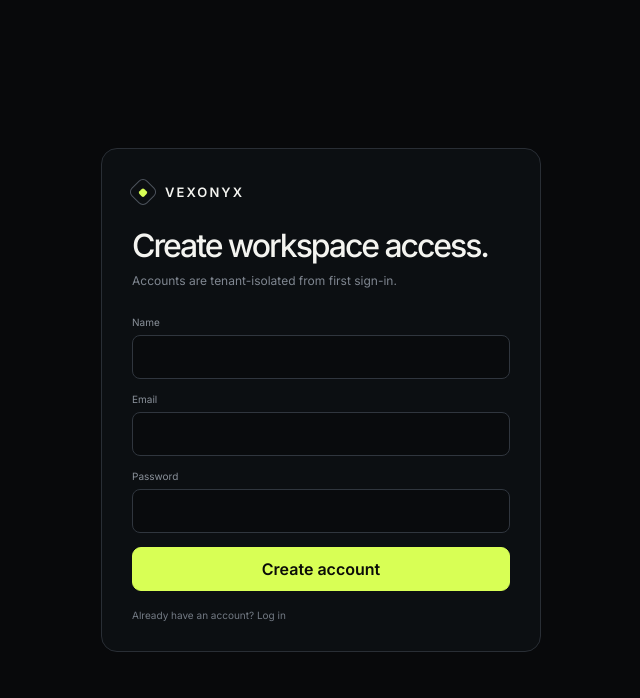
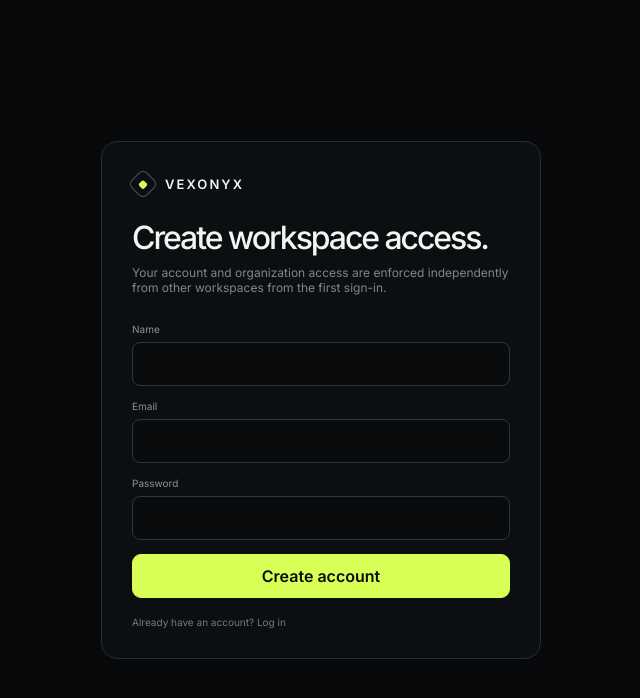
Before and after one commit to heke99/vexonyx, a Next.js app in the folder apps/web/: page /signup in a window 1280 px wide. Shown: the top 698 px of the page, without its empty margins (319-959 px from the left). Built offline with nearby package versions, Linux system fonts and the light colour scheme; no server answers; a web font is replaced by a local one.

Commit message:
Remove tenant jargon and preserve invitation return path

```diff
--- a/apps/web/app/signup/page.tsx
+++ b/apps/web/app/signup/page.tsx
@@ -1,8 +1,11 @@
 import Link from "next/link";
 import { Brand } from "@/components/brand";
+import { safeLocalPath } from "@/lib/safe-redirect";
 import { signup } from "./actions";
 
-export default async function SignupPage({ searchParams }: { searchParams: Promise<{ error?: string; created?: string }> }) {
+export default async function SignupPage({ searchParams }: { searchParams: Promise<{ error?: string; created?: string; next?: string }> }) {
   const query = await searchParams;
-  return <main className="auth-page"><section className="auth-card"><Brand /><h1>Create workspace access.</h1><p>Accounts are tenant-isolated from first sign-in.</p>{query.created ? <div className="form-success"><span>✓</span><div><strong>Check your email.</strong><p>Confirm your address to finish account setup.</p></div></div> : <form className="auth-form" action={signup}><label>Name<input name="name" autoComplete="name" maxLength={120} /></label><label>Email<input type="email" name="email" autoComplete="email" required /></label><label>Password<input type="password" name="password" autoComplete="new-password" minLength={10} required /></label>{query.error ? <p className="form-error">Account creation failed. Review the details and try again.</p> : null}<button className="button" type="submit">Create account</button></form>}<div className="auth-foot">Already have an account? <Link href="/login">Log in</Link></div></section></main>;
+  const next = safeLocalPath(query.next, "/app");
+  const nextQuery = next === "/app" ? "" : `?next=${encodeURIComponent(next)}`;
+  return <main className="auth-page"><section className="auth-card"><Brand /><h1>Create workspace access.</h1><p>Your account and organization access are enforced independently from other workspaces from the first sign-in.</p>{query.created ? <div className="form-success"><span>✓</span><div><strong>Check your email.</strong><p>Confirm your address to finish account setup{next !== "/app" ? " and continue your invitation" : ""}.</p></div></div> : <form className="auth-form" action={signup}><input type="hidden" name="next" value={next}/><label>Name<input name="name" autoComplete="name" maxLength={120} /></label><label>Email<input type="email" name="email" autoComplete="email" required /></label><label>Password<input type="password" name="password" autoComplete="new-password" minLength={10} required /></label>{query.error ? <p className="form-error">Account creation failed. Review the details and try again.</p> : null}<button className="button" type="submit">Create account</button></form>}<div className="auth-foot">Already have an account? <Link href={`/login${nextQuery}`}>Log in</Link></div></section></main>;
 }
```
